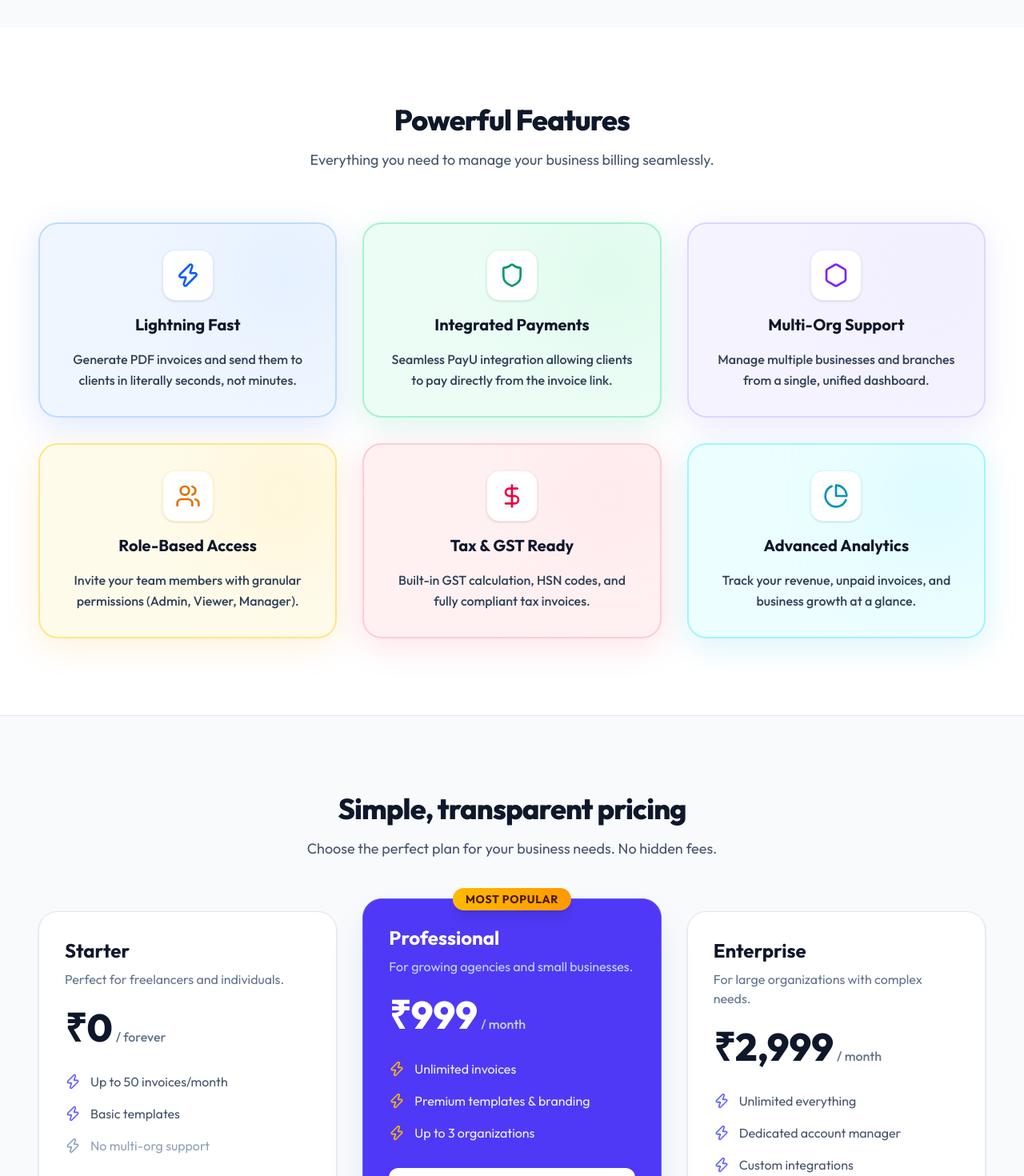
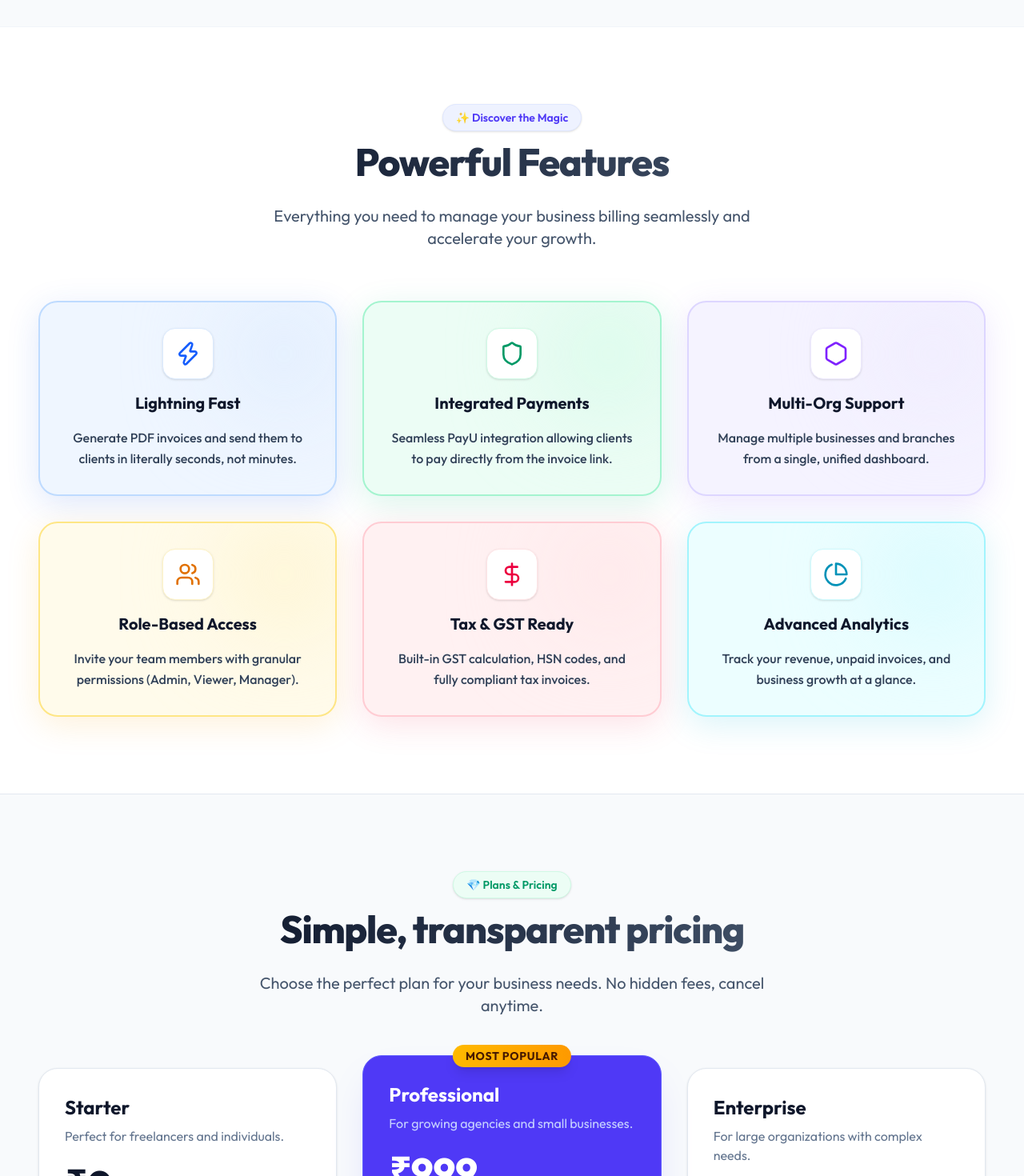
Before and after one commit to veaglespace-Tech/invoice-generator, a Next.js app in the folder client/: page / in a window 1280 px wide. Shown: the part 700-2170 px from the top of the page at 80% size. Built offline with nearby package versions, Linux system fonts and the light colour scheme.

Commit message:
Enhance landing page headings with gradient text and pill badges

```diff
--- a/client/src/app/page.tsx
+++ b/client/src/app/page.tsx
@@ -48,8 +48,9 @@ export default function Home() {
       <section id="features" className="py-24 bg-white dark:bg-slate-900 border-t border-slate-100 dark:border-slate-800">
         <div className="max-w-7xl mx-auto px-6 md:px-12">
           <div className="text-center max-w-3xl mx-auto mb-16 space-y-4">
-            <h2 className="text-4xl font-extrabold text-slate-900 dark:text-white tracking-tight">Powerful Features</h2>
-            <p className="text-lg text-slate-600 dark:text-slate-400">Everything you need to manage your business billing seamlessly.</p>
+            <div className="inline-flex items-center justify-center px-4 py-1.5 rounded-full bg-indigo-50 dark:bg-indigo-900/30 text-indigo-600 dark:text-indigo-400 font-semibold text-sm mb-2 shadow-sm border border-indigo-100 dark:border-indigo-800/50">✨ Discover the Magic</div>
+            <h2 className="text-4xl md:text-5xl font-extrabold text-transparent bg-clip-text bg-gradient-to-r from-slate-900 to-slate-600 dark:from-white dark:to-slate-300 tracking-tight leading-tight pb-2">Powerful Features</h2>
+            <p className="text-lg md:text-xl text-slate-600 dark:text-slate-400 max-w-2xl mx-auto">Everything you need to manage your business billing seamlessly and accelerate your growth.</p>
           </div>
           <div className="grid md:grid-cols-3 gap-8 text-center">
             <div className="space-y-4 bg-blue-50 p-8 rounded-3xl shadow-[0_10px_40px_rgb(37,99,235,0.15)] border-2 border-blue-200 hover:shadow-[0_20px_50px_rgb(37,99,235,0.25)] hover:border-blue-300 transition-all duration-300 hover:-translate-y-2 group relative overflow-hidden z-10">
@@ -114,8 +115,9 @@ export default function Home() {
         <div className="absolute top-0 left-1/2 -translate-x-1/2 w-[1000px] h-[500px] bg-indigo-500/5 dark:bg-indigo-500/10 rounded-full blur-3xl -z-10 pointer-events-none"></div>
         <div className="max-w-7xl mx-auto px-6 md:px-12 relative z-10">
           <div className="text-center max-w-3xl mx-auto mb-16 space-y-4">
-            <h2 className="text-4xl font-extrabold text-slate-900 dark:text-white tracking-tight">Simple, transparent pricing</h2>
-            <p className="text-lg text-slate-600 dark:text-slate-400">Choose the perfect plan for your business needs. No hidden fees.</p>
+            <div className="inline-flex items-center justify-center px-4 py-1.5 rounded-full bg-emerald-50 dark:bg-emerald-900/30 text-emerald-600 dark:text-emerald-400 font-semibold text-sm mb-2 shadow-sm border border-emerald-100 dark:border-emerald-800/50">💎 Plans & Pricing</div>
+            <h2 className="text-4xl md:text-5xl font-extrabold text-transparent bg-clip-text bg-gradient-to-r from-slate-900 to-slate-600 dark:from-white dark:to-slate-300 tracking-tight leading-tight pb-2">Simple, transparent pricing</h2>
+            <p className="text-lg md:text-xl text-slate-600 dark:text-slate-400 max-w-2xl mx-auto">Choose the perfect plan for your business needs. No hidden fees, cancel anytime.</p>
           </div>
 
           <div className="grid md:grid-cols-3 gap-8 items-start">
```
